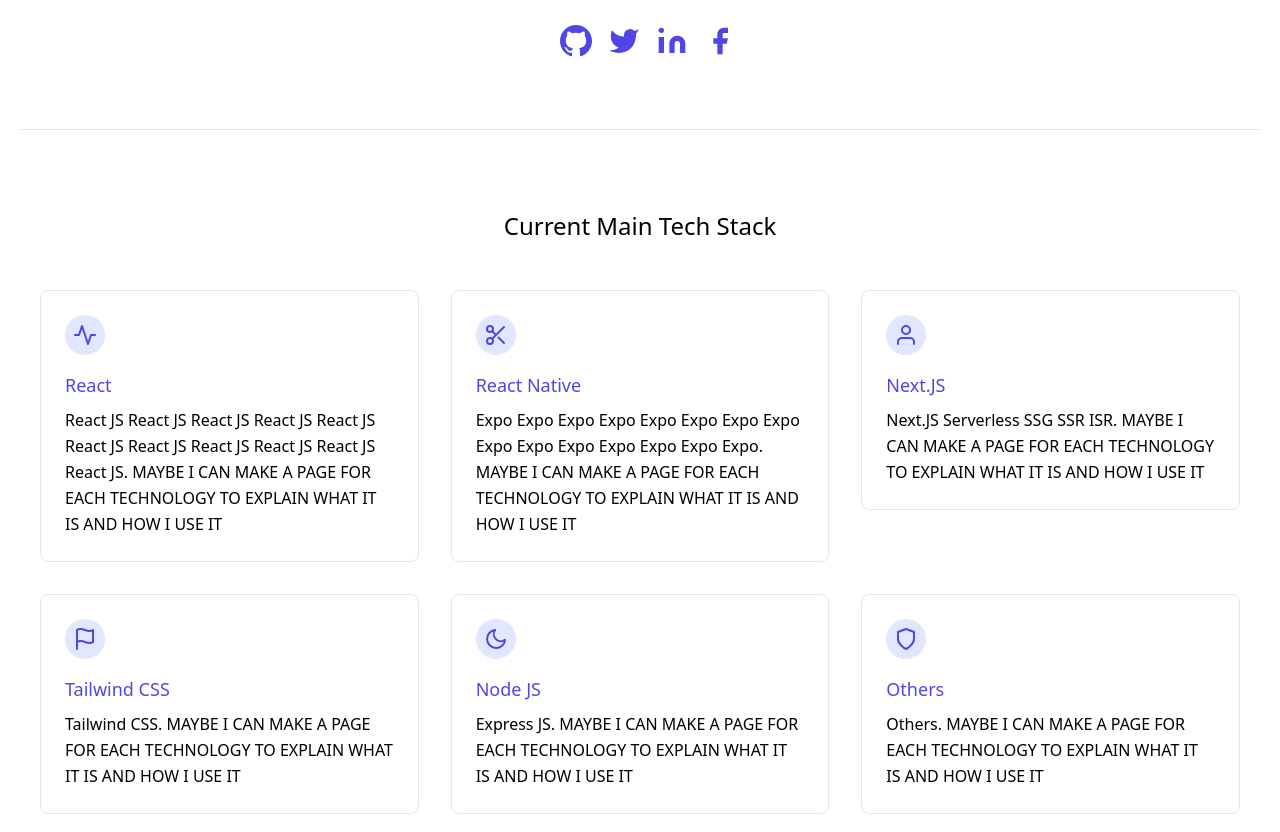
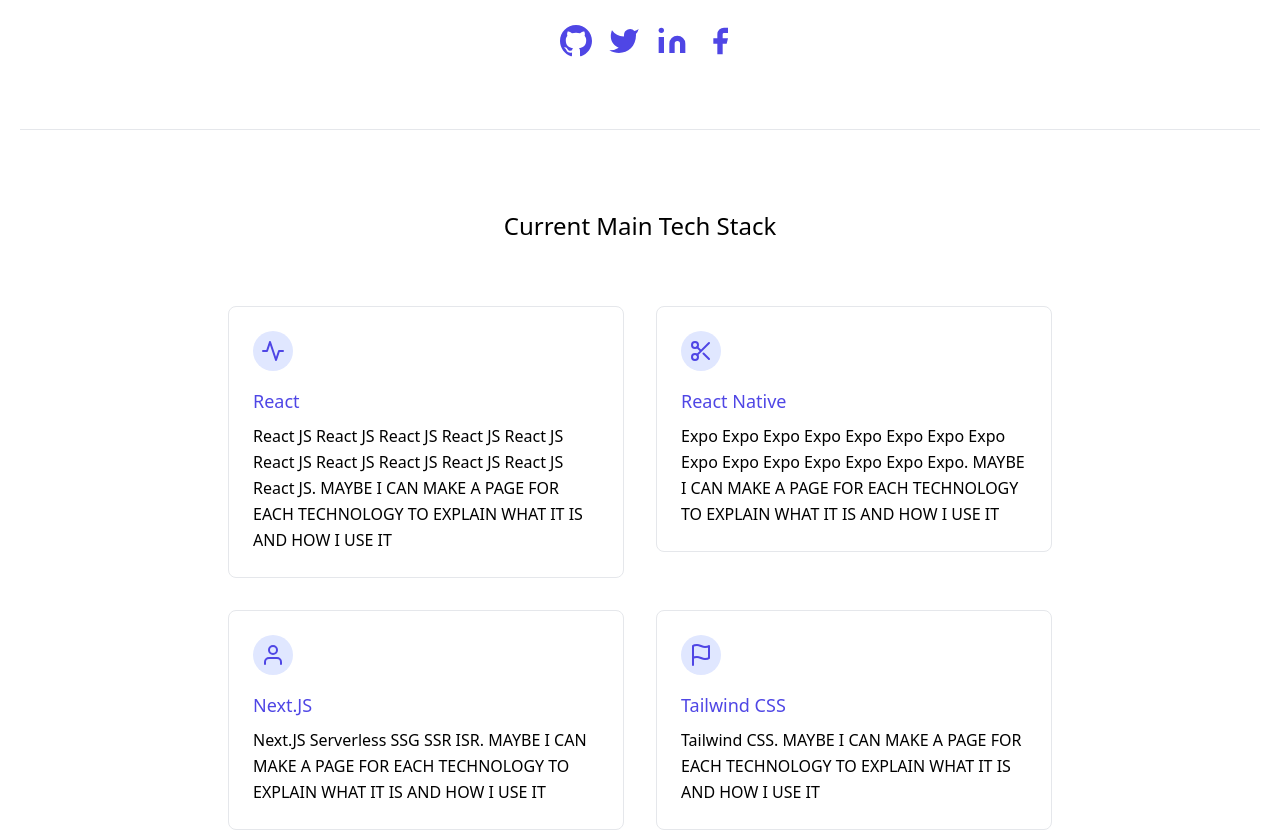
Before and after one commit to alfonsocartes/cartes_dev, a Next.js app: page / in a window 1280 px wide. Shown: the part 440-1272 px from the top of the page. Built offline with nearby package versions, Linux system fonts and the light colour scheme; what @tailwindcss/typography would draw is missing.

Commit message:
Add grids to Tech Stack

```diff
--- a/components/TechStack.js
+++ b/components/TechStack.js
@@ -3,14 +3,14 @@ import React from "react";
 
 const TechStack = () => (
   <section className="body-font border-b border-gray-200">
-    <div className="container px-5 py-20 mx-auto">
+    <div className="container px-5 py-20 mx-auto max-w-4xl">
       <div className="flex flex-wrap w-full mb-10 flex-col items-center text-center">
         <h2 className="sm:text-2xl text-xl font-medium title-font mb-2">
           Current Main Tech Stack
         </h2>
       </div>
-      <div className="flex flex-wrap -m-4">
-        <div className="xl:w-1/3 md:w-1/2 p-4">
+      <div className="grid grid-cols-1 lg:grid-cols-2">
+        <div className="p-4">
           <div className="border border-gray-200 p-6 rounded-lg">
             <div className="w-10 h-10 inline-flex items-center justify-center rounded-full mb-4 bg-indigo-100 hover:bg-indigo-300 dark:bg-indigo-200 dark:hover:bg-indigo-100 text-indigo-600 hover:text-indigo-800 dark:text-indigo-600">
               <svg
@@ -41,7 +41,7 @@ const TechStack = () => (
             </p>
           </div>
         </div>
-        <div className="xl:w-1/3 md:w-1/2 p-4">
+        <div className="p-4">
           <div className="border border-gray-200 p-6 rounded-lg">
             <div className="w-10 h-10 inline-flex items-center justify-center rounded-full mb-4 bg-indigo-100 hover:bg-indigo-300 dark:bg-indigo-200 dark:hover:bg-indigo-100 text-indigo-600 hover:text-indigo-800 dark:text-indigo-600">
               <svg
@@ -74,7 +74,7 @@ const TechStack = () => (
             </p>
           </div>
         </div>
-        <div className="xl:w-1/3 md:w-1/2 p-4">
+        <div className="p-4">
           <div className="border border-gray-200 p-6 rounded-lg">
             <div className="w-10 h-10 inline-flex items-center justify-center rounded-full mb-4 bg-indigo-100 hover:bg-indigo-300 dark:bg-indigo-200 dark:hover:bg-indigo-100 text-indigo-600 hover:text-indigo-800 dark:text-indigo-600">
               <svg
@@ -105,7 +105,7 @@ const TechStack = () => (
             </p>
           </div>
         </div>
-        <div className="xl:w-1/3 md:w-1/2 p-4">
+        <div className="p-4">
           <div className="border border-gray-200 p-6 rounded-lg">
             <div className="w-10 h-10 inline-flex items-center justify-center rounded-full mb-4 bg-indigo-100 hover:bg-indigo-300 dark:bg-indigo-200 dark:hover:bg-indigo-100 text-indigo-600 hover:text-indigo-800 dark:text-indigo-600">
               <svg
@@ -135,7 +135,7 @@ const TechStack = () => (
             </p>
           </div>
         </div>
-        <div className="xl:w-1/3 md:w-1/2 p-4">
+        <div className="p-4">
           <div className="border border-gray-200 p-6 rounded-lg">
             <div className="w-10 h-10 inline-flex items-center justify-center rounded-full mb-4 bg-indigo-100 hover:bg-indigo-300 dark:bg-indigo-200 dark:hover:bg-indigo-100 text-indigo-600 hover:text-indigo-800 dark:text-indigo-600">
               <svg
@@ -165,7 +165,7 @@ const TechStack = () => (
             </p>
           </div>
         </div>
-        <div className="xl:w-1/3 md:w-1/2 p-4">
+        <div className="p-4">
           <div className="border border-gray-200 p-6 rounded-lg">
             <div className="w-10 h-10 inline-flex items-center justify-center rounded-full mb-4 bg-indigo-100 hover:bg-indigo-300 dark:bg-indigo-200 dark:hover:bg-indigo-100 text-indigo-600 hover:text-indigo-800 dark:text-indigo-600">
               <svg
```
